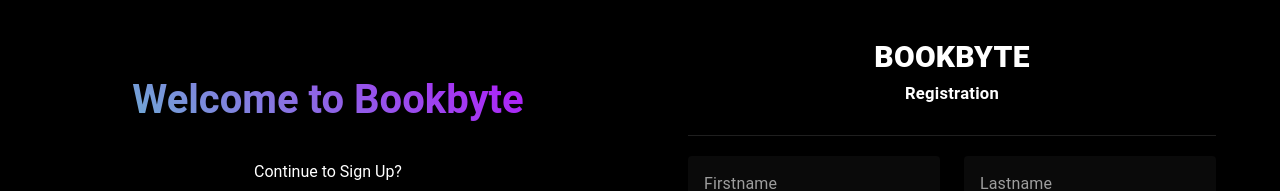
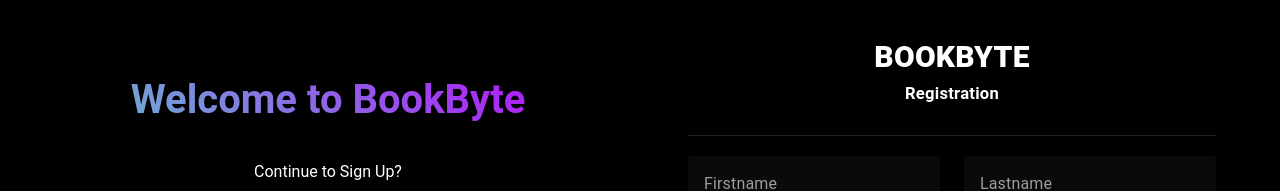
Before and after one commit to dyannacastro/BOOKBYTE, a Vue app: page /register in a window 1280 px wide. Shown: the part 213-404 px from the top of the page. Built offline with nearby package versions, Linux system fonts and the light colour scheme.

Commit message:
fix: change the first letter to uppercase

```diff
--- a/src/views/auth/LoginView.vue
+++ b/src/views/auth/LoginView.vue
@@ -10,7 +10,7 @@
     <v-row no-gutters class="custom-flex-container">
       <v-col v-if="!smAndDown" cols="12" md="6" lg="6" class="bg-surface-dark text-center d-flex flex-column align-center justify-center left-col">
         <div class="content-wrapper">
-          <h1 class="gradient-text">Welcome to Bookbyte</h1>
+          <h1 class="gradient-text">Welcome to BookByte</h1>
           <p class="quote-text">Discover Endless Knowledge And Unlock Your Potential With Every Page.</p>
         </div>
       </v-col>
@@ -18,8 +18,8 @@
       <v-col cols="12" md="6" lg="6" class="d-flex align-center justify-center right-col">
         <v-card class="custom-card mx-auto" elevation="0">
           <div v-if="smAndDown" class="mobile-welcome-section">
-            <h1 class="gradient-text">Welcome to Bookbyte</h1>
-            <p class="quote-text">Discover endless knowledge and unlock your potential with every page.</p>
+            <h1 class="gradient-text">Welcome to BookByte</h1>
+            <p class="quote-text">Discover Endless Knowledge And Unlock Your Potential With Every Page.</p>
           </div>
 
           <v-card-title class="text-center d-flex flex-column align-center justify-center">
--- a/src/views/auth/RegisterView.vue
+++ b/src/views/auth/RegisterView.vue
@@ -11,7 +11,7 @@
 
       <v-col v-if="!smAndDown" cols="12" md="6" lg="6" class="bg-surface-dark text-center d-flex flex-column align-center justify-center left-col">
         <div class="content-wrapper">
-          <h1 class="gradient-text">Welcome to Bookbyte</h1>
+          <h1 class="gradient-text">Welcome to BookByte</h1>
           <div class="desktop-social-section">
             <p class="quote-text">Continue to Sign Up? <br><br>
               ------------------------------------- OR --------------------------------------</p>
@@ -31,7 +31,7 @@
         <v-card class="mx-auto custom-card" elevation="0" max-width="600">
 
           <div v-if="smAndDown" class="mobile-welcome-section">
-            <h1 class="gradient-text">Welcome to Bookbyte</h1>
+            <h1 class="gradient-text">Welcome to BookByte</h1>
           </div>
 
           <v-card-title class="text-center d-flex flex-column align-center justify-center">
```
Also changed, not shown: public/images/book-bg.png (added), public/images/book-cover.jpg (added).
